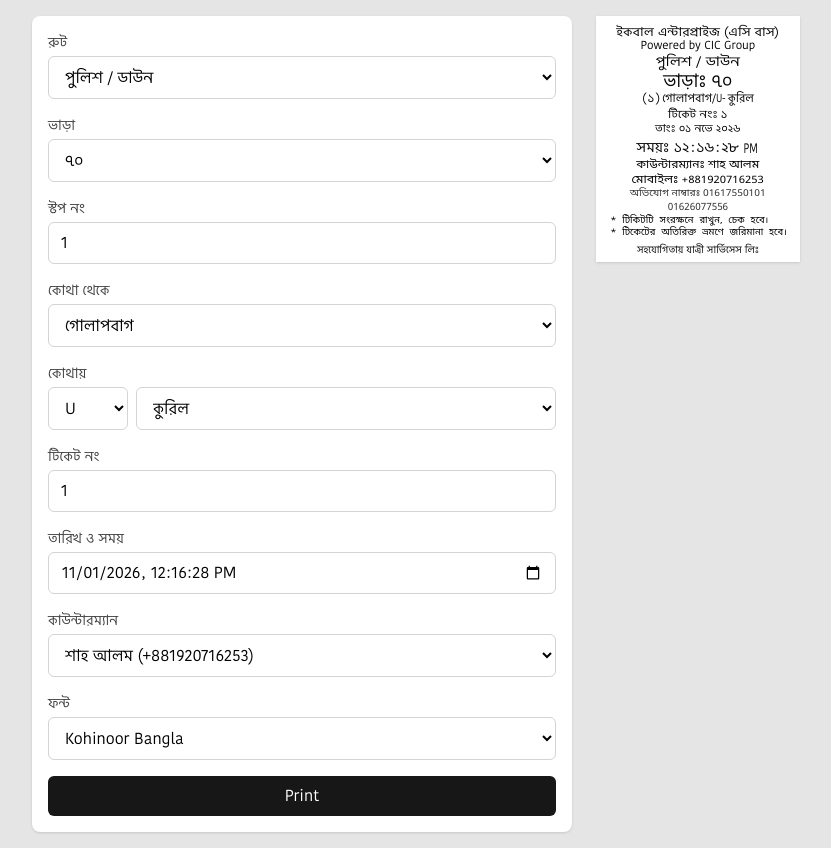
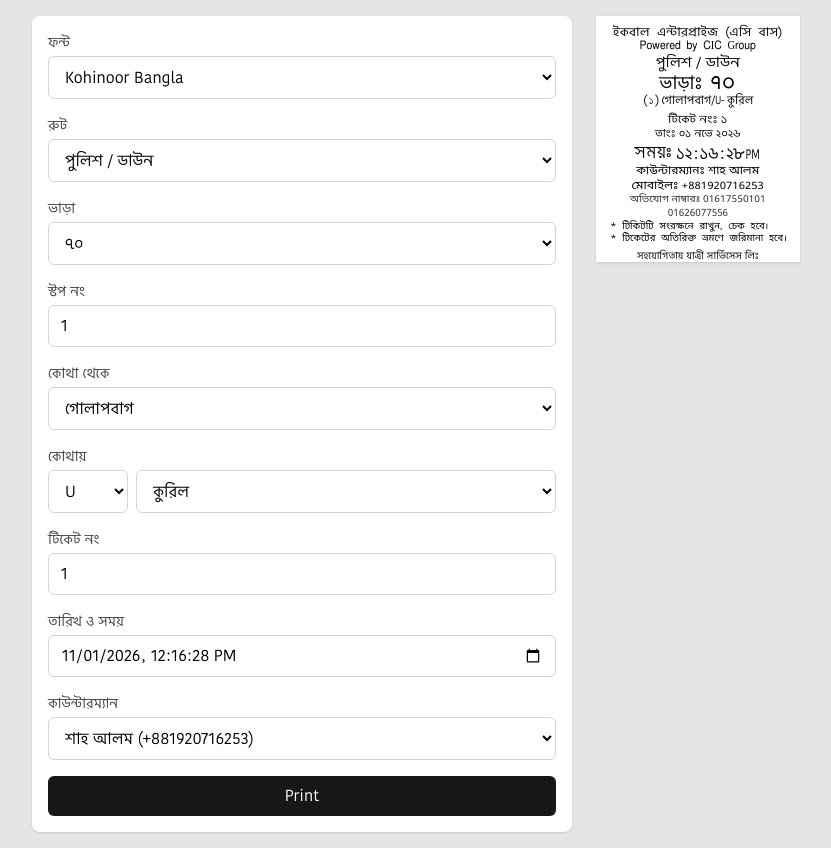
Before and after one commit to m-n-sakib-dev/print-ticket, a React (Vite) app: page / in a window 1280 px wide. Shown: the whole page, without its empty margins (224-1055 px from the left). Built offline with nearby package versions, Linux system fonts and the light colour scheme; a web font is replaced by a local one.

Commit message:
Add font selection field and enhance ticket layout for better readability

```diff
--- a/src/App.jsx
+++ b/src/App.jsx
@@ -41,6 +41,14 @@ export default function App() {
           className="w-full space-y-4 rounded-lg bg-white p-4 shadow md:flex-1 print:hidden"
           onSubmit={(e) => e.preventDefault()}
         >
+          <Field label="ফন্ট">
+            <select className={inputClass} value={form.font} onChange={set('font')}>
+              {fonts.map((f) => (
+                <option key={f}>{f}</option>
+              ))}
+            </select>
+          </Field>
+
           <Field label="রুট">
             <select className={inputClass} value={form.route} onChange={set('route')}>
               {routes.map((r) => (
@@ -128,14 +136,6 @@ export default function App() {
             </select>
           </Field>
 
-          <Field label="ফন্ট">
-            <select className={inputClass} value={form.font} onChange={set('font')}>
-              {fonts.map((f) => (
-                <option key={f}>{f}</option>
-              ))}
-            </select>
-          </Field>
-
           <button
             type="button"
             onClick={() => window.print()}
@@ -150,13 +150,13 @@ export default function App() {
           style={{ fontFamily: `"${form.font}", "Hind Siliguri", "Noto Sans Bengali", sans-serif` }}
         >
           <div className="[zoom:0.83]">
-          <div className="origin-center scale-x-[1.03] scale-y-[0.9] text-center text-[16px] font-normal leading-tight">ইকবাল এন্টারপ্রাইজ (এসি বাস)</div>
-          <div className="text-center text-[14px] font-normal leading-none">Powered by CIC Group</div>
-          <div className="text-center text-[16px] scale-x-[1.15] font-normal ">{form.route}</div>
-          <div className="my-0 text-center text-[22px] font-normal leading-none">ভাড়াঃ {toBn(form.fare)}</div>
+          <div className="origin-center scale-x-[1.01] scale-y-[0.9] text-center text-[16px] font-normal leading-tight [word-spacing:4px]">ইকবাল এন্টারপ্রাইজ (এসি বাস)</div>
+          <div className="text-center text-[14px] scale-x-[0.9] font-normal leading-none [word-spacing:4px]" style={{ fontFamily: '"SolaimanLipi"' }}>Powered by C<span style={{ fontFamily: '"Noto Sans Bengali"' }}>I</span>C <span style={{ fontFamily: '"Noto Sans Bengali"' }}>G</span>roup</div>
+          <div className="text-center text-[16px] scale-x-[1.15] scale-y-[1.05] font-normal ">{form.route}</div>
+          <div className="my-0 text-center text-[22px] font-normal leading-none">ভাড়াঃ <span className="ml-1" style={{ fontFamily: '"Charukola Ultra Light"', WebkitTextStroke: '1px currentColor', letterSpacing: '0.13em' }}>{toBn(form.fare)}</span></div>
           <div className="text-center text-[14px] font-medium leading-snug">
             <span className="inline-block origin-left font-normal scale-x-[1.08]">
-              (<span className="mx-[2px]">{toBn(form.stopNo)}</span>)
+              (<span className="mx-[2px]" style={{ fontFamily: '"Charu Chandan Hard Stroke"' }}>{toBn(form.stopNo)}</span>)
             </span>
             <span className="font-normal ml-1">{form.from}</span>
             <span className="font-normal">/</span>
@@ -165,8 +165,8 @@ export default function App() {
           </div>
           <div className="text-center text-[14px] scale-x-[1.04] scale-y-[0.95] font-medium leading-snug">টিকেট নংঃ {toBn(form.ticketNo)}</div>
           <div className="text-center text-[13px] scale-x-[1.04]  font-medium leading-snug">তাংঃ {valid ? formatDate(when) : ''}</div>
-          <div className="my-1 text-center text-[17px] scale-x-[1.04] scale-y-[0.98] font-medium leading-none">
-            সময়ঃ <span className="inline-block origin-left text-[17px] scale-x-[1.04] font-medium">{valid &&
+          <div className="my-1 text-center text-[18px] scale-x-[1.04] scale-y-[0.98] font-medium leading-none">
+            <span style={{ fontFamily: '"Siyam Rupali"' }}>সময়ঃ</span> <span className="inline-block origin-left text-[17px] scale-x-[1.1] scale-y-[1.2] font-medium">{valid &&
                 formatTime(when).map((part, i) => (
                   <Fragment key={i}>
                     {i > 0 && <span className="mx-[2px]">:</span>}
```
